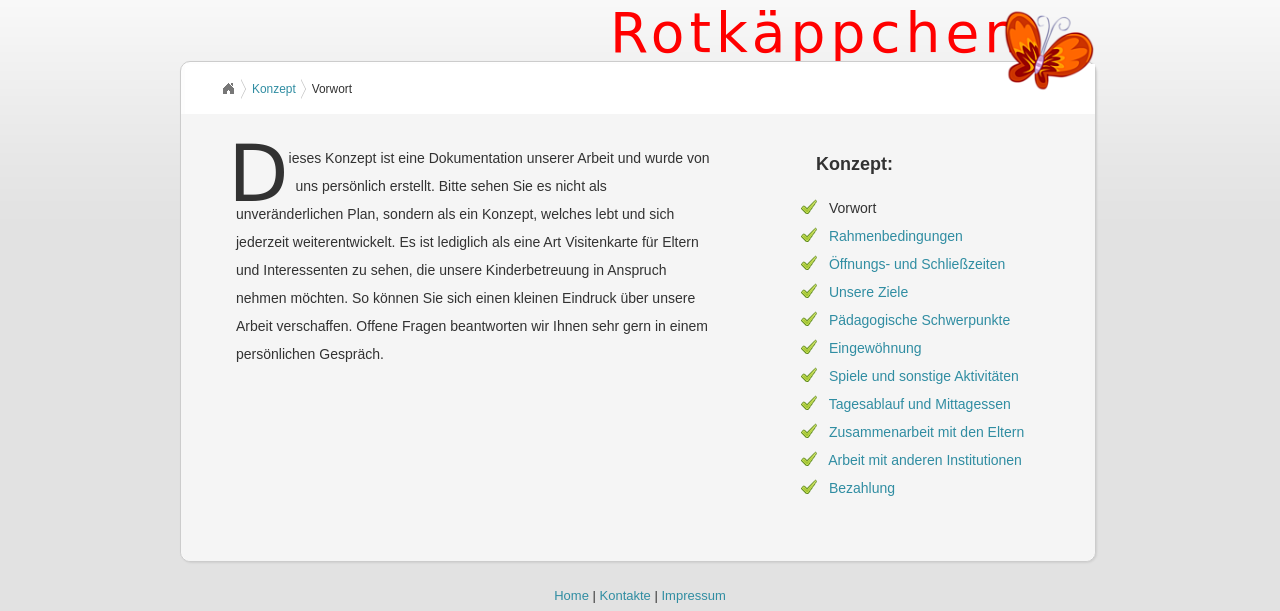
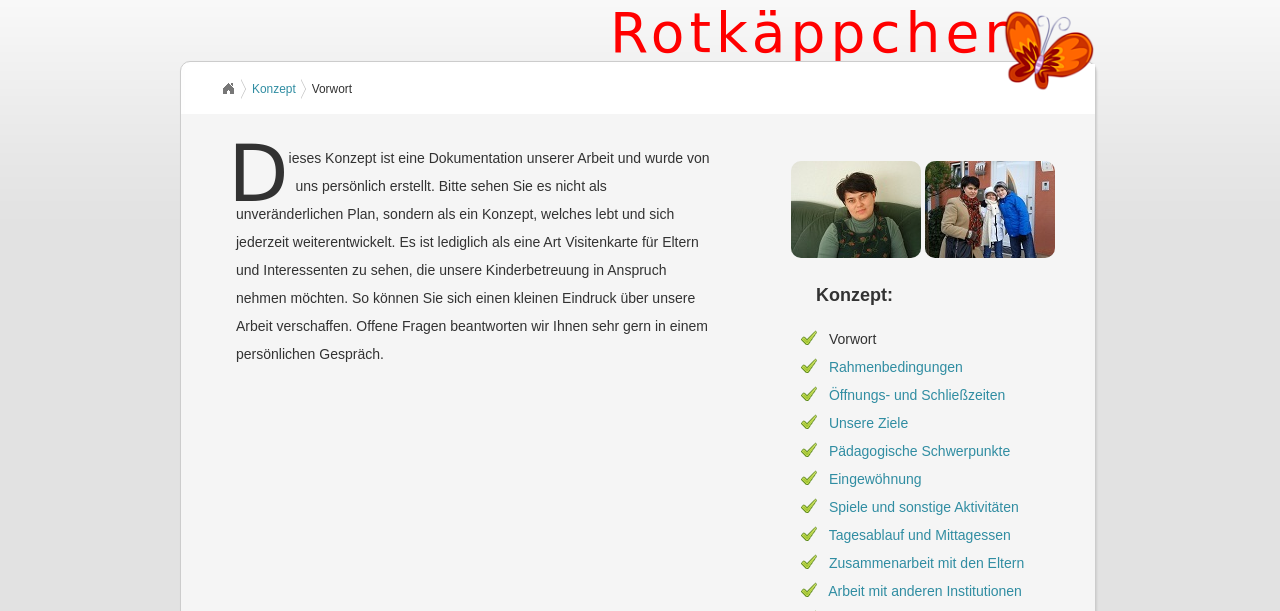
Before and after one commit to bomi1012/wp_olga, a PHP site: page /konzept.php in a window 1280 px wide. Shown: the part 395-1006 px from the top of the page. Run offline with PHP 8.4, Linux system fonts and the light colour scheme; style sheets or scripts are compiled from the project's sources; some libraries are stand-ins or nearby versions; some web fonts are replaced.

Commit message:
konzept jpegs

```diff
--- a/resources/text/c2_about.php
+++ b/resources/text/c2_about.php
@@ -18,7 +18,7 @@
 
      </div>
 
-        <br>
+        <br />
     <h2><?php echo $model->Umlaute("Olga Böhm")?></h2>
     <p>
         <img class="icon" src="<?php echo Constans::ICON_PATCH ?>check.png" alt="check" style="width: 16px;">
--- a/resources/text/c2_konzept.php
+++ b/resources/text/c2_konzept.php
@@ -1,4 +1,17 @@
 <div class="article_text">
+
+     <br />
+<div id="photo_olga">
+    <a class="fancybox" rel="group" href="<?php echo Constans::IMAGE_PATCH ?>tm_photo_1b.jpg">
+        <img class="curved" src="<?php echo Constans::IMAGE_PATCH ?>tm_photo_1a.jpg"
+             alt="<?php echo Constans::KW_ROTKAEPPCHEN ?>">
+    </a>
+
+    <a title="Ich und meine Kinder (Gabriel und Evelin)" class="fancybox" rel="group" href="<?php echo Constans::IMAGE_PATCH ?>tm_photo_2b.jpg">
+        <img class="curved" src="<?php echo Constans::IMAGE_PATCH ?>tm_photo_2a.jpg" alt="<?php echo Constans::KW_ROTKAEPPCHEN ?>"></a>
+   </div>
+ <br />
+
     <h2 class="non-top-h2"><?php echo Constans::CONCEPT ?>:</h2>
     <p>
         <img class="icon" src="<?php echo Constans::ICON_PATCH ?>check.png" alt="check" style="width: 16px;">
```
Also changed, not shown: resources/albums/konzept/konzept_01_big.jpg (added), resources/albums/konzept/konzept_01_min.jpg (added), resources/albums/konzept/konzept_02_min.jpg (added), resources/albums/konzept/konzept_03_min.jpg (added), resources/albums/konzept/konzept_04_big.jpg (added), resources/albums/konzept/konzept_04_min.jpg (added), 2 other files.
